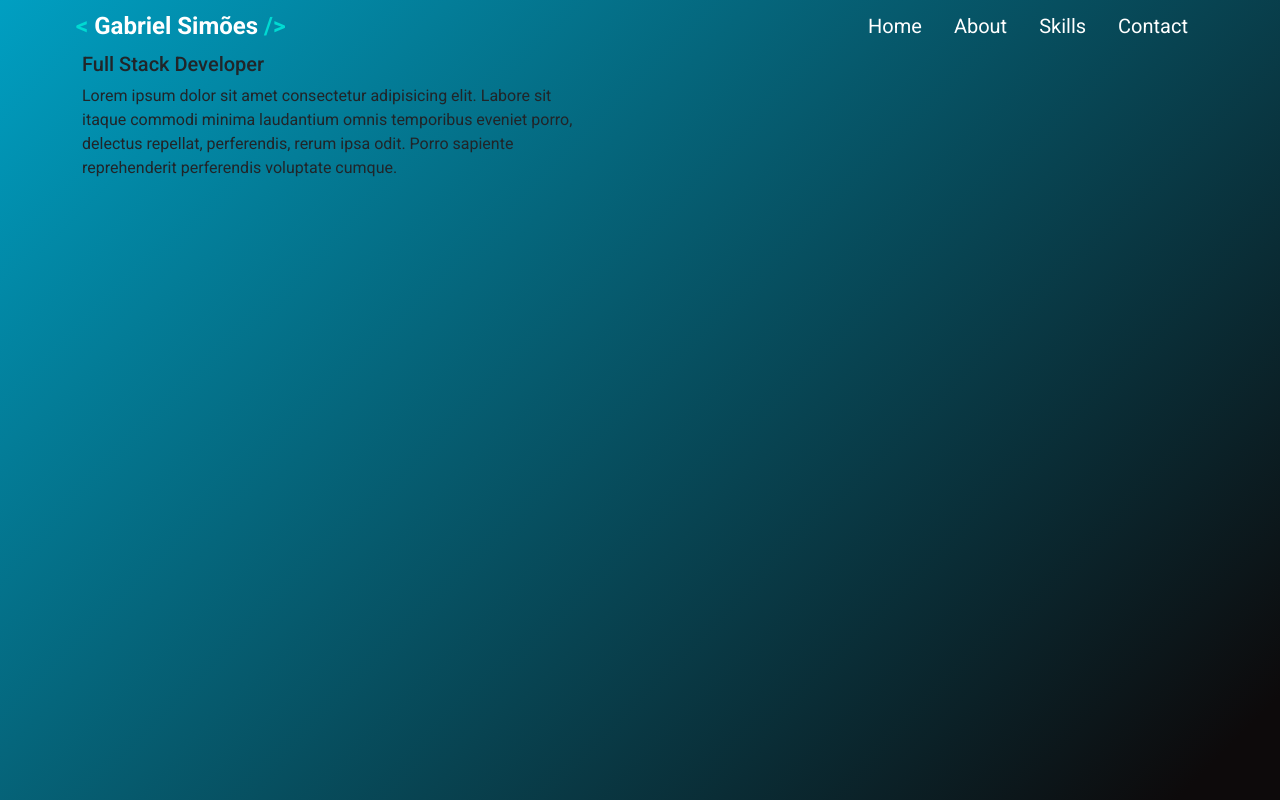
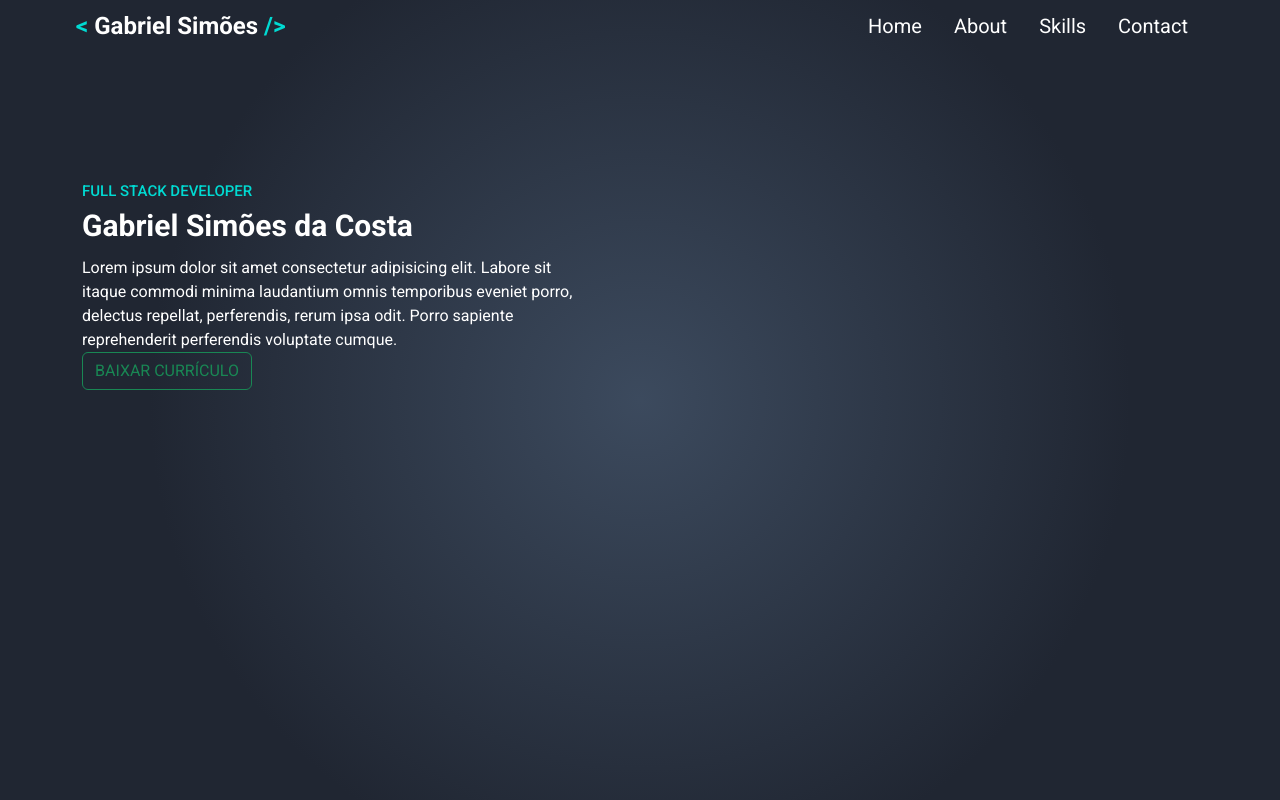
Before and after one commit to gabrielsc40/gabrielsc40.github.io, a plain HTML site: page index.html in a window 1280 px wide. Drawn offline with nearby package versions, Linux system fonts and the light colour scheme.

Commit message:
Definido cores e estilizando sumary dev

```diff
--- a/Scss/_base.scss
+++ b/Scss/_base.scss
@@ -10,8 +10,8 @@
 }
 
 :root {
-  --bg-color: #0d0a0b; /* cor de fundo principal*/
-  --second-bg-color: #131313; /* cor de fundo secundária */
+  --bg-color: #202632;; /* cor de fundo principal*/
+  --second-bg-color: #2f3e53; /* cor de fundo secundária */
   --text-color: #fff; /* usada para o texto */
   --main-color: #009fc2; /* como uma cor principal */
   --second-main-color: #00dad2; /* como uma cor principal */
--- a/Scss/_body.scss
+++ b/Scss/_body.scss
@@ -0,0 +1,25 @@
+body {
+  margin: 0;
+  height: 100vh;
+  background: center;
+  background: cover;
+  background: no-repeat;
+  background: rgb(47,62,83);
+  background: radial-gradient(circle, rgba(47,62,83,0.9360119047619048) 0%, rgba(32,38,50,1) 65%);
+}
+
+.title_job{
+  color: var(--second-main-color);
+  font-weight: 500;
+  font-size: 15px !important;
+}
+
+.dev_name{
+  font-size: 30px !important;
+  color: #fff;
+  font-weight: bolder;
+
+}
+.description_job{
+  color: #fff;
+}
--- a/Scss/_header.scss
+++ b/Scss/_header.scss
@@ -1,19 +1,9 @@
-
-body {
-  margin: 0;
-  height: 100vh;
-  background: center;
-  background: cover;
-  background: no-repeat;
-  background-color: var(--bg-color);
-  background-image: linear-gradient(315deg, var(--bg-color) 5%, var(--main-color) 100%);
-}
 
 .navbar {
   display: flex;
   justify-content: space-between;
   align-items: center;
-
+  margin-bottom: 10% !important;
   padding: 0.5rem 1rem;
   color: var(--text-color);
 }
--- a/Scss/styles.scss
+++ b/Scss/styles.scss
@@ -1,3 +1,3 @@
-@import "base";
-@import "header";
-@import "body";
+@use "base";
+@use "header";
+@use "body";
--- a/index.html
+++ b/index.html
@@ -49,7 +49,10 @@
 <body>
     <div class="container summary_job">
         <div class="title_job">
-            <h5>Full Stack Developer</h5>
+            <span>FULL STACK DEVELOPER</span>
+        </div>
+        <div class="dev_name mb-2">
+            <span>Gabriel Simões da Costa</span>
         </div>
         <div class="description_job">
             <span>
@@ -59,6 +62,9 @@
                 reprehenderit perferendis voluptate cumque.
             </span>
         </div>
+        <div class="btn_curriculo">
+            <button type="button" class="btn btn-outline-success me-2">BAIXAR CURRÍCULO</button>
+        </div>
     </div>
 </body>
 
```
Also changed, not shown: CSS/styles.css, CSS/styles.min.css (added), 2 other files.
